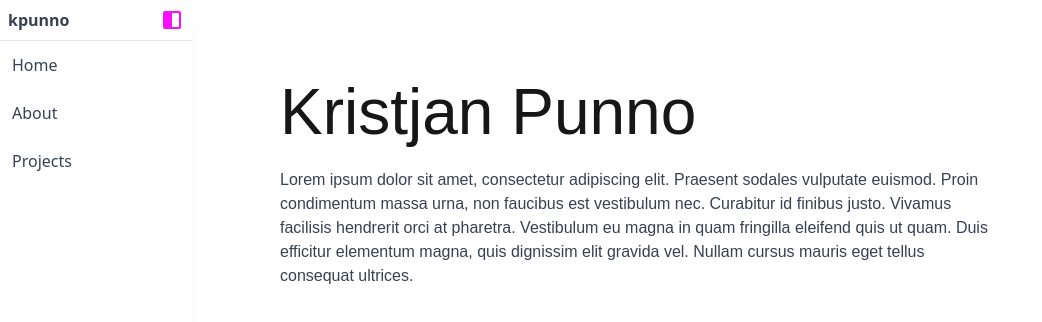
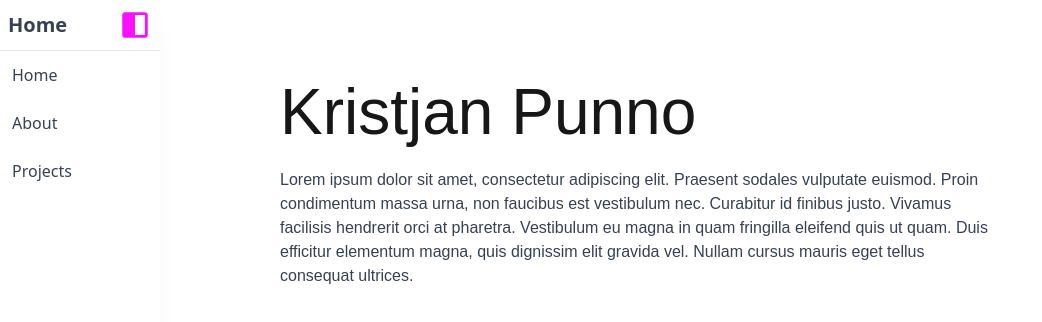
Before and after one commit to kpunno/kpunno-pf, a Next.js app: page / in a window 1280 px wide. Both pictures are taken after a click on the icon 20 px from the left and 20 px from the top of the page. Shown: the top 322 px of the page, without its empty margins (0-1042 px from the left). Built offline with nearby package versions, Linux system fonts and the light colour scheme.

Commit message:
add current path to side panel

```diff
--- a/src/components/SidePanel.js
+++ b/src/components/SidePanel.js
@@ -2,25 +2,27 @@
 
 import Link from "next/link";
 import { useState } from "react";
+import { usePathname } from "next/navigation";
 
 const SidePanel = (toggle) => {
   const [open, setOpen] = useState(false);
+  var pathname = usePathname().substring(1);
+  pathname = pathname.charAt(0).toUpperCase() + pathname.slice(1);
+  pathname = pathname == "" ? "Home" : pathname;
 
   return open ? (
-    <div className="sidepanel h-full fixed flex w-full max-w-[12rem] flex-col rounded-r-xl bg-white text-gray-700 shadow-xl shadow-gray-900/5 backdrop-blur-[3px] bg-opacity-90 p-0">
+    <div className="sidepanel h-full fixed flex w-full max-w-[10rem] flex-col rounded-r-xl bg-white text-gray-700 shadow-xl shadow-gray-900/5 backdrop-blur-[3px] bg-opacity-90 p-0">
       <div className="flex items-center justify-between p-2 m-0">
-
-        {/*<img className="w-[36] h-[36]" src={"./../favicon.ico"}></img>*/}
-        <strong className="block font-sans text-l antialiased font-semibold leading-snug tracking-normal text-blue-gray-900">
-          kpunno
+        <strong className="block font-sans text-xl antialiased font-semibold leading-snug tracking-normal text-blue-gray-900">
+          {pathname}
         </strong>
         <svg
           className="transition-transform ease-linear focus:-translate-x-1 hover:-translate-x-1"
           onClick={()=>setOpen(false)}
           xmlns="http://www.w3.org/2000/svg"
-          height="24px"
           viewBox="0 -960 960 960"
-          width="24px"
+          height="34px"
+          width="34px"
           fill="#FA0FFF"
         >
           <path d="M200-120q-33 0-56.5-23.5T120-200v-560q0-33 23.5-56.5T200-840h560q33 0 56.5 23.5T840-760v560q0 33-23.5 56.5T760-120H200Zm280-80h280v-560H480v560Z" />
@@ -54,9 +56,9 @@ const SidePanel = (toggle) => {
     className="transition-transform ease-in focus:translate-x-1 hover:translate-x-1"
     onClick={() => setOpen(true)}
     xmlns="http://www.w3.org/2000/svg"
-    height="24px"
     viewBox="0 -960 960 960"
-    width="24px"
+    height="34px"
+    width="34px"
     fill="#FA0FFF"
   >
     <path d="M200-120q-33 0-56.5-23.5T120-200v-560q0-33 23.5-56.5T200-840h560q33 0 56.5 23.5T840-760v560q0 33-23.5 56.5T760-120H200Zm280-80h280v-560H480v560Z" />
```
